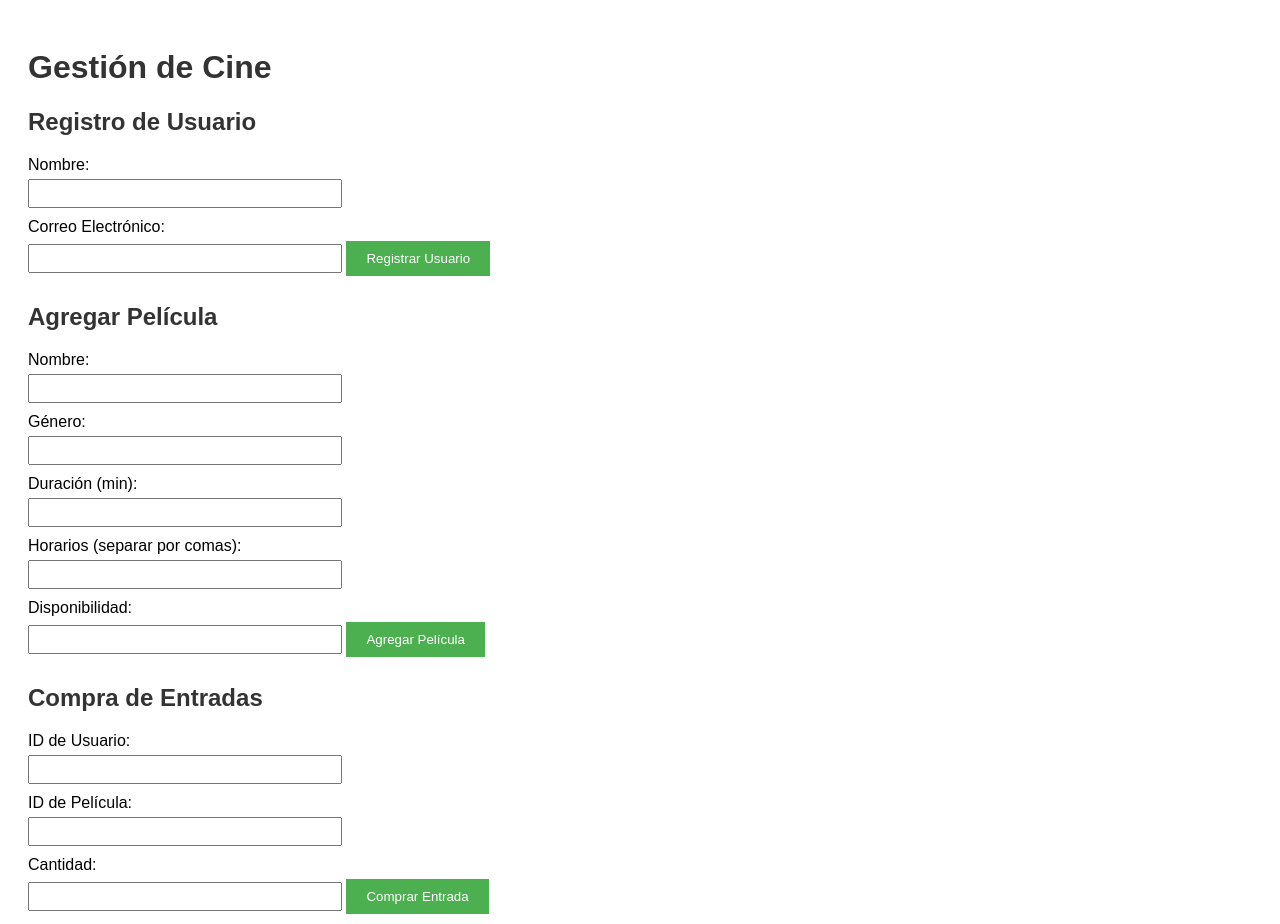
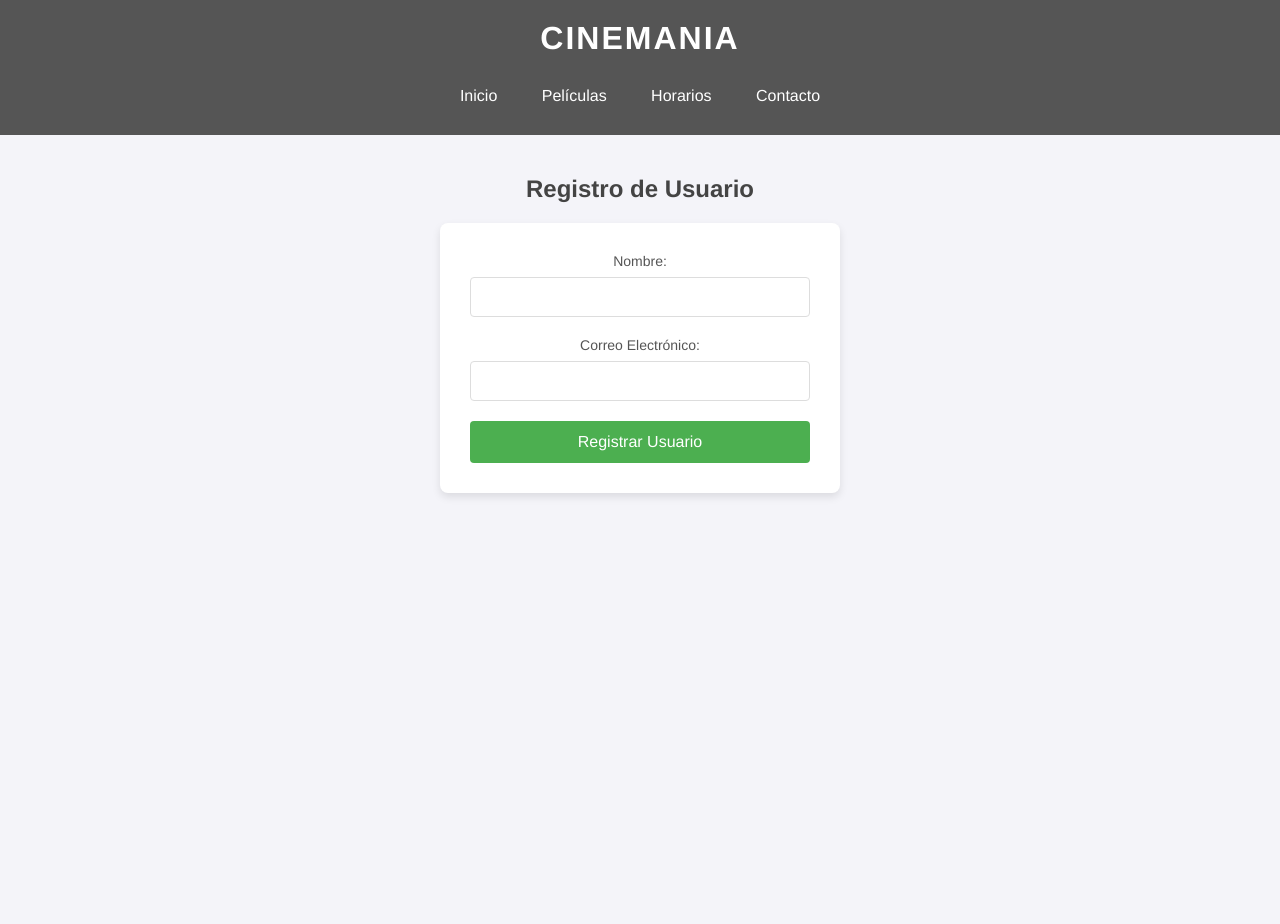
Before and after one commit to brandonecheverry/cinema_front_system, a plain HTML site: page index.html in a window 1280 px wide. After the commit the page ends 800 px from the top, so only its background shows below. Drawn offline with Linux system fonts and the light colour scheme.

Commit message:
ajuste Front

```diff
--- a/css/styles.css
+++ b/css/styles.css
@@ -1,36 +1,118 @@
+/* Estilos Globales */
+* {
+    margin: 0;
+    padding: 0;
+    box-sizing: border-box;
+    font-family: 'Helvetica Neue', Arial, sans-serif;
+}
+
 body {
-    font-family: Arial, sans-serif;
-    padding: 20px;
+    background-color: #f4f4f9;
+    color: #333;
+    display: flex;
+    flex-direction: column;
+    align-items: center;
 }
 
 h1, h2 {
-    color: #333;
+    color: #444;
+    font-weight: 600;
+    margin-bottom: 20px;
+    text-align: center;
 }
 
+/* Barra de navegación */
+nav {
+    width: 100%;
+    background-color: #555;
+    padding: 10px 0;
+    text-align: center;
+}
+
+nav a {
+    color: #fff;
+    font-size: 16px;
+    padding: 10px 20px;
+    text-decoration: none;
+    transition: background-color 0.3s;
+}
+
+nav a:hover {
+    background-color: #555;
+}
+
+/* Encabezado */
+header {
+    background-color: #555;
+    width: 100%;
+    padding: 20px 0;
+    text-align: center;
+    margin-bottom: 40px;
+}
+
+header .title {
+    color: #fff;
+    font-size: 32px;
+    font-weight: bold;
+    letter-spacing: 2px;
+}
+
+/* Estilo para el formulario */
 form {
-    margin-bottom: 20px;
+    background-color: #fff;
+    padding: 30px;
+    border-radius: 8px;
+    box-shadow: 0 4px 8px rgba(0, 0, 0, 0.1);
+    width: 100%;
+    max-width: 400px;
+    text-align: center;
 }
 
 label {
     display: block;
-    margin-bottom: 5px;
+    margin-bottom: 8px;
+    font-size: 14px;
+    color: #555;
 }
 
 input {
-    margin-bottom: 10px;
-    padding: 5px;
+    padding: 10px;
     width: 100%;
-    max-width: 300px;
+    margin-bottom: 20px;
+    border: 1px solid #ddd;
+    border-radius: 4px;
+    font-size: 16px;
+    transition: border-color 0.3s;
+}
+
+input:focus {
+    border-color: #4CAF50;
+    outline: none;
 }
 
 button {
-    padding: 10px 20px;
+    padding: 12px 20px;
     background-color: #4CAF50;
     color: white;
     border: none;
+    border-radius: 4px;
+    font-size: 16px;
     cursor: pointer;
+    width: 100%;
+    transition: background-color 0.3s;
 }
 
 button:hover {
     background-color: #45a049;
 }
+
+/* Estilos para la pantalla completa */
+@media screen and (max-width: 768px) {
+    header .title {
+        font-size: 28px;
+    }
+
+    nav a {
+        padding: 10px;
+    }
+}
--- a/index.html
+++ b/index.html
@@ -1,50 +1,31 @@
 <!DOCTYPE html>
 <html lang="en">
   <head>
-    <meta charset="UTF-8">
-    <meta name="viewport" content="width=device-width, initial-scale=1.0">
+    <meta charset="UTF-8" />
+    <meta name="viewport" content="width=device-width, initial-scale=1.0" />
     <title>Gestión de Cine</title>
-    <link rel="stylesheet" href="css/styles.css">
+    <link rel="stylesheet" href="css/styles.css" />
   </head>
   <body>
-    <h1>Gestión de Cine</h1>
+    <header class="head">
+      <h1 class="title">CINEMANIA</h1>
+      <!-- Barra de navegación -->
+      <nav>
+        <a href="#">Inicio</a>
+        <a href="#">Películas</a>
+        <a href="#">Horarios</a>
+        <a href="#">Contacto</a>
+      </nav>
+    </header>
 
     <!-- Formulario de Registro de Usuario -->
     <h2>Registro de Usuario</h2>
     <form id="userForm">
       <label for="name">Nombre:</label>
-        <input type="text" id="name" name="name" required>
+      <input type="text" id="name" name="name" required />
       <label for="email">Correo Electrónico:</label>
-        <input type="email" id="email" name="email" required>
+      <input type="email" id="email" name="email" required />
       <button type="submit">Registrar Usuario</button>
-    </form>
-
-    <!-- Formulario de Agregar Película -->
-    <h2>Agregar Película</h2>
-    <form id="movieForm">
-        <label for="name">Nombre:</label>
-        <input type="text" id="name" name="name" required>
-        <label for="genre">Género:</label>
-        <input type="text" id="genre" name="genre" required>
-        <label for="duration">Duración (min):</label>
-        <input type="number" id="duration" name="duration" required>
-        <label for="show_times">Horarios (separar por comas):</label>
-        <input type="text" id="show_times" name="show_times" required>
-        <label for="availability">Disponibilidad:</label>
-        <input type="number" id="availability" name="availability" required>
-        <button type="submit">Agregar Película</button>
-    </form>
-
-    <!-- Formulario de Compra de Entradas -->
-    <h2>Compra de Entradas</h2>
-    <form id="purchaseForm">
-        <label for="user_id">ID de Usuario:</label>
-        <input type="text" id="user_id" name="user_id" required>
-        <label for="movie_id">ID de Película:</label>
-        <input type="text" id="movie_id" name="movie_id" required>
-        <label for="quantity">Cantidad:</label>
-        <input type="number" id="quantity" name="quantity" required>
-        <button type="submit">Comprar Entrada</button>
     </form>
 
     <script src="js/scripts.js"></script>
--- a/js/scripts.js
+++ b/js/scripts.js
@@ -3,6 +3,8 @@ document.getElementById('userForm').addEventListener('submit', async function (e
     const name = document.getElementById('name').value;
     const email = document.getElementById('email').value;
 
+    try {
+        console.log(body)
         const response = await fetch('http://127.0.0.1:5000/users', {
             method: 'POST',
             headers: {
@@ -11,8 +13,16 @@ document.getElementById('userForm').addEventListener('submit', async function (e
             body: JSON.stringify({ name, email }),
         });
 
+        if (!response.ok) {
+            throw new Error('Error en la solicitud');
+        }
+
         const result = await response.json();
         alert(result.message);
+    } catch (error) {
+        console.error('Error:', error);
+        alert('Hubo un problema al registrar el usuario.');
+    }
 });
 
 document.getElementById('movieForm').addEventListener('submit', async function (event) {
```
Also changed, not shown: movie.html (added, +39 -0 lines), tickets.html (added, +36 -0 lines). Lines whose indentation alone changed are shown as unchanged.
